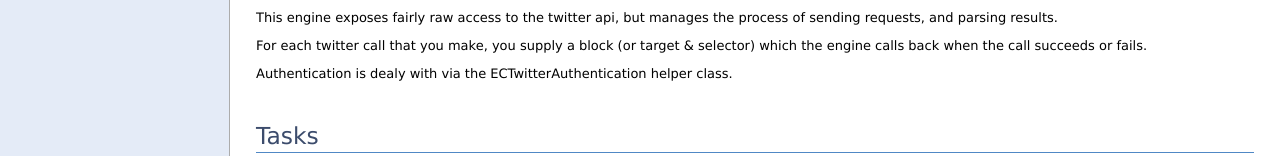
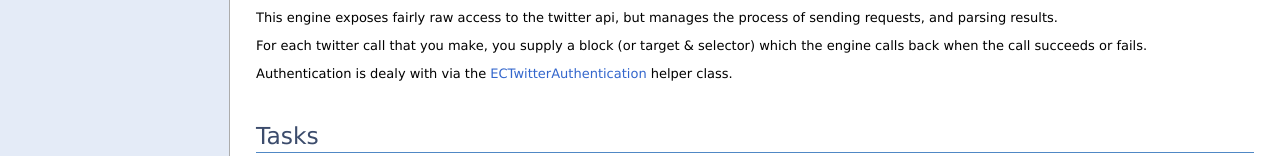
Before and after one commit to elegantchaos/ECTwitter, a plain HTML site: page Documentation/Classes/ECTwitterEngine.html in a window 1280 px wide. Shown: the part 372-528 px from the top of the page. Drawn offline with Linux system fonts and the light colour scheme.

Commit message:
Update documentation

```diff
--- a/Documentation/Classes/ECTwitterEngine.html
+++ b/Documentation/Classes/ECTwitterEngine.html
@@ -167,7 +167,7 @@ manages the process of sending requests, and parsing results.</p>
 <p>For each twitter call that you make, you supply a block (or target &amp; selector)
 which the engine calls back when the call succeeds or fails.</p>
 
-<p>Authentication is dealy with via the ECTwitterAuthentication helper class.</p>
+<p>Authentication is dealy with via the <a href="../Classes/ECTwitterAuthentication.html">ECTwitterAuthentication</a> helper class.</p>
 					</div>
 
 
```
Also changed, not shown: 2 other files.
